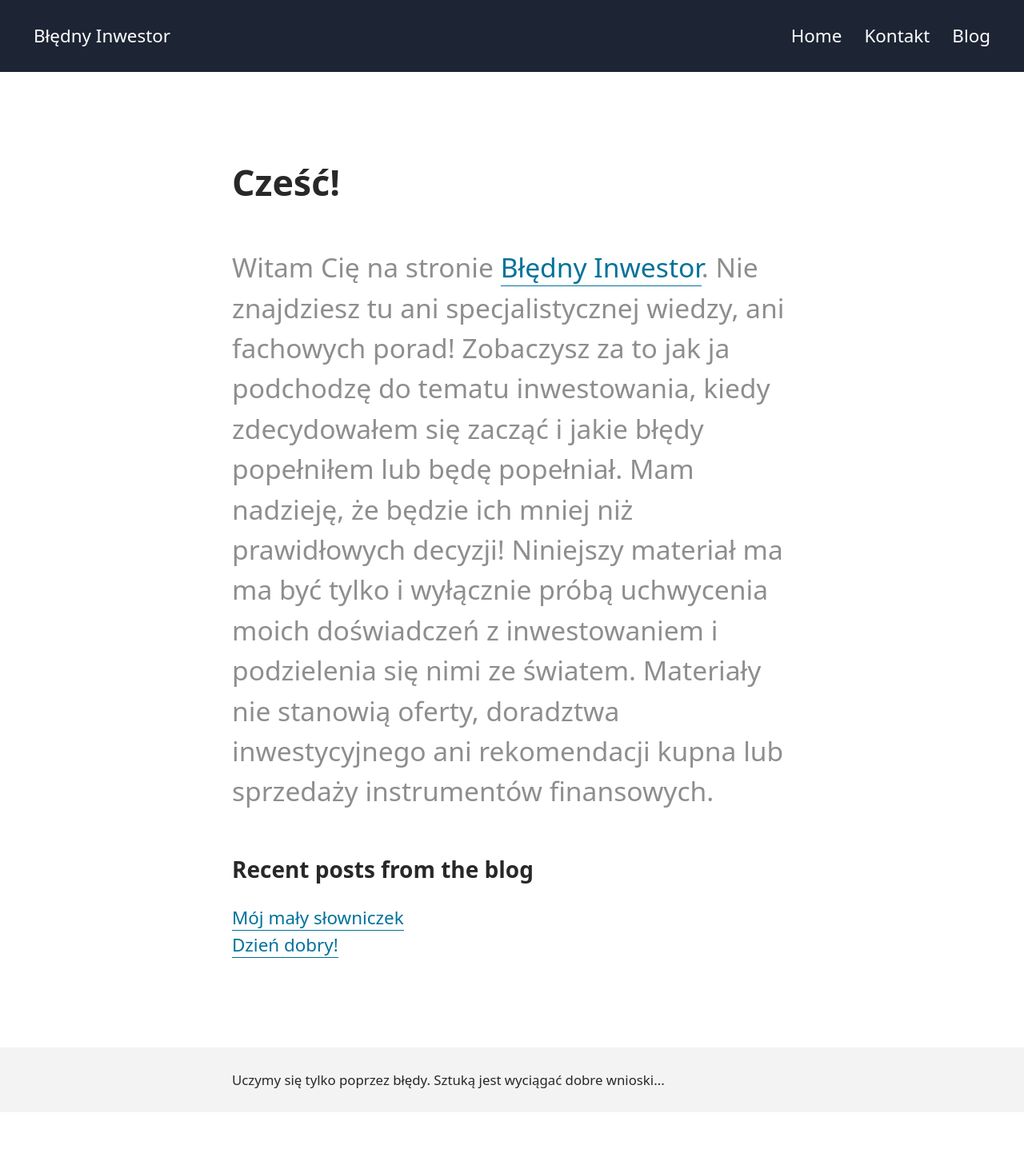
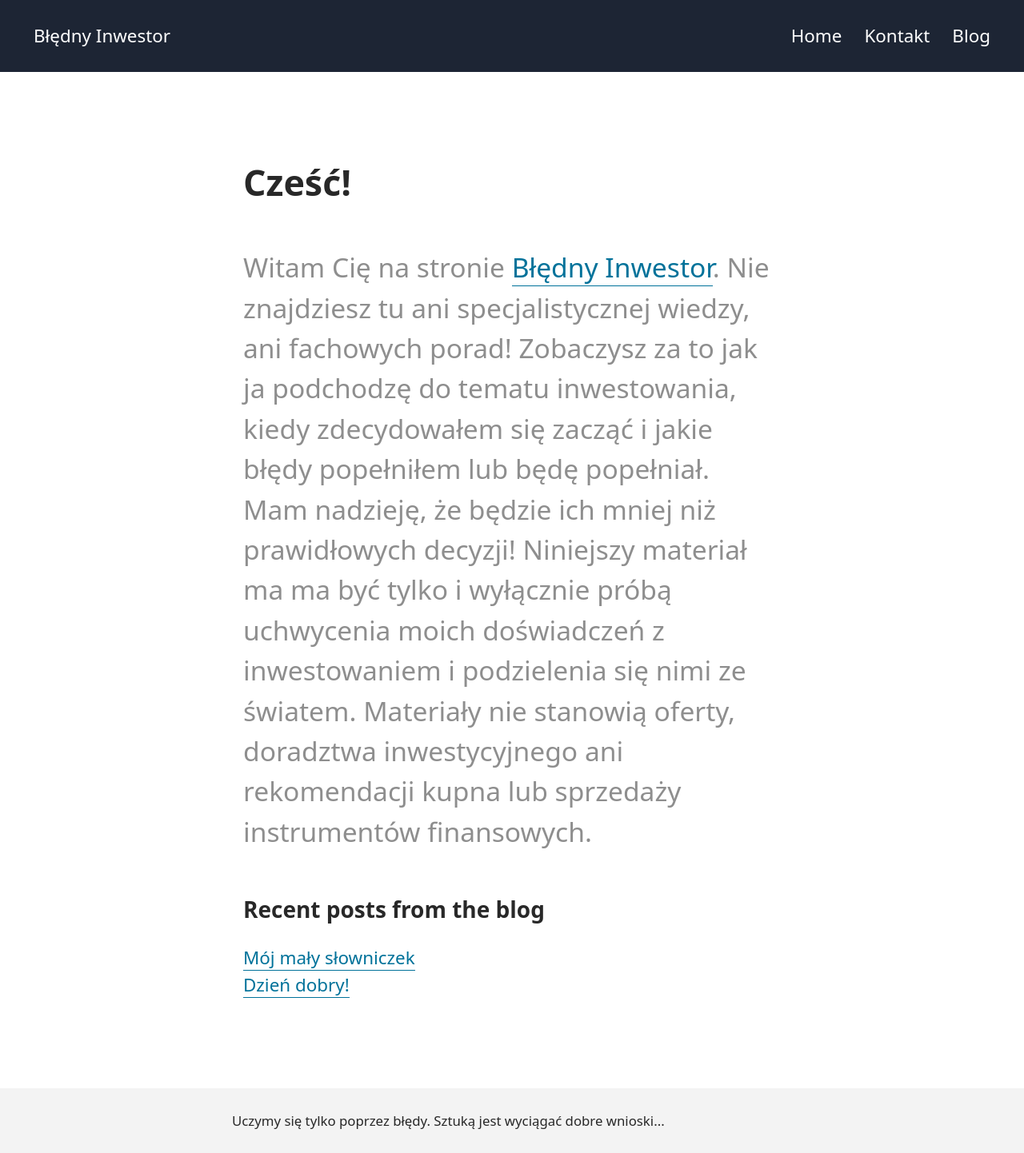
Before and after one commit to catpersec/blednyinwestor-website, a Jekyll site: the page built from pages/index.md, in a window 1280 px wide. Shown: the whole page at 80% size. Built offline with Jekyll 4.4.1, drawn with Linux system fonts in a browser that asks for light colours; a script that is not in the unit is left out; before the commit the page ends 1391 px from its top, so only the background shows below that.

Commit message:
Update _app.scss

```diff
--- a/_sass/partials/_app.scss
+++ b/_sass/partials/_app.scss
@@ -92,9 +92,9 @@ header > nav {
 // our main content wrapper, the width scales with font size
 main {
   width: 100%;
-  /* max-width: 100rem;
-  margin-right: 2rem;
-  margin-left: 2rem;*/
+  max-width: 50000rem;
+  margin-right: 1rem;
+  margin-left: 1rem;
   grid-column: main;
   display: grid;
   padding-top: 8rem;
```
